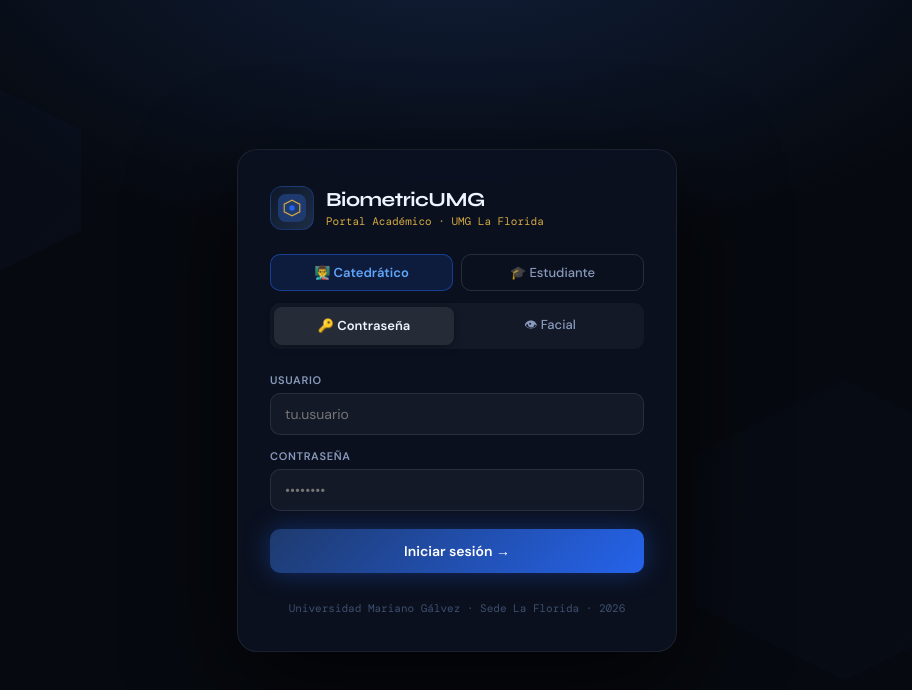
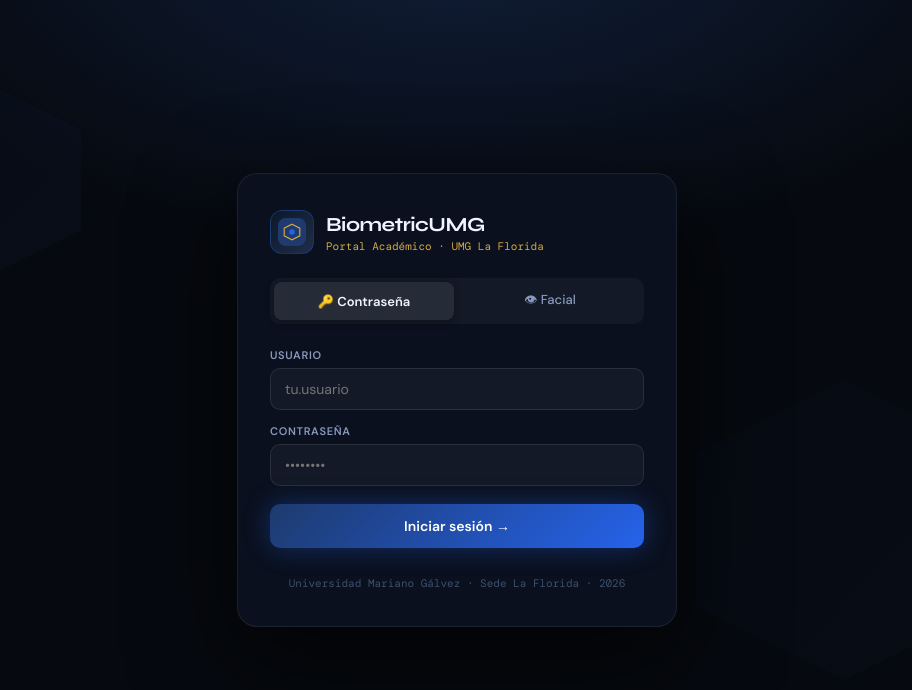
Before and after one commit to CSnake1111/biometric-web, a React (Vite) app: page / in a window 1280 px wide. Shown: the top 690 px of the page, without its empty margins (183-1095 px from the left). Built offline with nearby package versions, Linux system fonts and the light colour scheme; no server answers.

Commit message:
fix: login sin selector de rol, detección automática

```diff
--- a/src/App.jsx
+++ b/src/App.jsx
@@ -50,7 +50,8 @@
 
   if (!user) return <Login onLogin={handleLogin} />
 
-  const rol = user.roles?.nombre_rol || ''
+  // Detectar rol: primero del join con roles, luego tipo_persona como fallback (igual que el Java)
+  const rol = user.roles?.nombre_rol || user.tipo_persona || ''
 
   if (page === 'asistencia' && cursoActivo)
     return <Asistencia curso={cursoActivo} user={user} onVolver={volverDashboard} />
--- a/src/pages/Login.jsx
+++ b/src/pages/Login.jsx
@@ -79,7 +79,6 @@
 
 export default function Login({ onLogin }) {
   const [mode, setMode]       = useState('password') // 'password' | 'facial'
-  const [rol, setRol]         = useState('maestro')  // 'maestro' | 'estudiante'
   const [usuario, setUsuario] = useState('')
   const [password, setPassword] = useState('')
   const [error, setError]     = useState('')
@@ -309,21 +308,7 @@
         return
       }
 
-      // Check role filter
-      const userRol = userFound.roles?.nombre_rol || ''
-      if (rol === 'maestro' && !['Catedratico','Administrador'].includes(userRol)) {
-        setError(`${userFound.nombre} no es catedrático. Usa el acceso de estudiante.`)
-        setCamStatus('error')
-        setTimeout(() => { setCamStatus('scanning'); startScanning() }, 3000)
-        return
-      }
-      if (rol === 'estudiante' && userRol !== 'Estudiante') {
-        setError(`${userFound.nombre} no es estudiante. Usa el acceso de catedrático.`)
-        setCamStatus('error')
-        setTimeout(() => { setCamStatus('scanning'); startScanning() }, 3000)
-        return
-      }
-
+      // El rol se detecta automáticamente — sin restricción manual
       setScanMsg(`✓ Bienvenido, ${userFound.nombre}!`)
       stopCamera()
 
@@ -371,22 +356,11 @@
         return
       }
 
-      // Obtener el nombre del rol — el join puede venir de distintas formas
-      const userRol = data.roles?.nombre_rol || data.nombre_rol || ''
-
-      // Administradores pueden entrar por cualquier pestaña
-      const esAdmin = userRol === 'Administrador'
-      if (!esAdmin) {
-        if (rol === 'maestro' && !['Catedratico'].includes(userRol)) {
-          setError(`Esta cuenta (${userRol || 'sin rol'}) no tiene acceso de catedrático`)
-          setLoading(false)
-          return
-        }
-        if (rol === 'estudiante' && !['Estudiante'].includes(userRol)) {
-          setError(`Esta cuenta (${userRol || 'sin rol'}) no tiene acceso de estudiante`)
-          setLoading(false)
-          return
-        }
+      // El rol se detecta automáticamente desde la DB — sin restricción por pestaña
+      const userRol = data.roles?.nombre_rol || data.tipo_persona || ''
+      if (!userRol) {
+        // Sin rol asignado: igual puede entrar, el dashboard decidirá qué mostrar
+        console.warn('Usuario sin rol definido:', data.usuario)
       }
 
       await supabase.from('intentos_login').insert({
@@ -427,16 +401,6 @@
             <h1 style={S.title}>BiometricUMG</h1>
             <p style={S.sub}>Portal Académico · UMG La Florida</p>
           </div>
-        </div>
-
-        {/* Role selector */}
-        <div style={S.roleTabs}>
-          {[['maestro','👨‍🏫 Catedrático'],['estudiante','🎓 Estudiante']].map(([r,label]) => (
-            <button key={r} style={{...S.roleTab, ...(rol===r ? S.roleTabActive : {})}}
-              onClick={() => { setRol(r); setError(''); }}>
-              {label}
-            </button>
-          ))}
         </div>
 
         {/* Mode selector */}
@@ -558,16 +522,6 @@
   },
   title: { fontSize:20, fontWeight:700, color:'var(--text)', letterSpacing:'-0.5px', fontFamily:'Syne,sans-serif' },
   sub:   { fontSize:11, color:'var(--gold)', fontFamily:"'DM Mono',monospace", marginTop:2 },
-  roleTabs: { display:'flex', gap:8, marginBottom:12 },
-  roleTab: {
-    flex:1, padding:'9px 0', borderRadius:10, border:'1px solid var(--border2)',
-    background:'transparent', color:'var(--text2)', fontSize:13, fontWeight:500,
-    transition:'all .2s',
-  },
-  roleTabActive: {
-    background:'rgba(37,99,235,0.15)', borderColor:'rgba(37,99,235,0.5)',
-    color:'var(--accent3)', fontWeight:600,
-  },
   modeTabs: { display:'flex', gap:6, marginBottom:24, background:'rgba(255,255,255,0.04)', borderRadius:10, padding:4 },
   modeTab: {
     flex:1, padding:'8px 0', borderRadius:8, border:'none',
```
